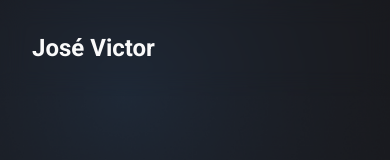
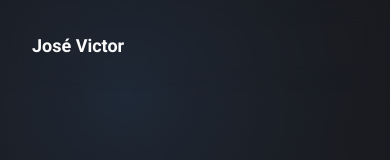
Before and after one commit to jvictordev1/personal-page, a React (Vite) app: page / in a window 390 px wide. Shown: the top 160 px of the page. Built offline with nearby package versions, Linux system fonts and the light colour scheme.

Commit message:
fix: header

```diff
--- a/src/components/Navbar.tsx
+++ b/src/components/Navbar.tsx
@@ -2,10 +2,10 @@ import { MoonStar } from "lucide-react";
 
 export default function Navbar() {
   return (
-    <nav className="flex fixed w-full justify-between px-8 py-8 font-bold backdrop-blur-md lg:px-28">
-      <h1 className="font-semibold text-2xl">José Victor</h1>
-      <div className="hidden items-center space-x-20 text-xl lg:flex">
-        <div className="space-x-4">
+    <nav className="flex fixed w-full justify-between items-center px-8 py-8 font-bold backdrop-blur-md lg:px-28">
+      <h1 className="font-semibold text-lg lg:text-2xl">José Victor</h1>
+      <div className="hidden items-center space-x-20 text-xl md:flex">
+        <div className="space-x-4 md:text-base lg:text-xl">
           <a href="#home">Home</a>
           <a className="text-slate-700" href="#about-me">
             About me
```
